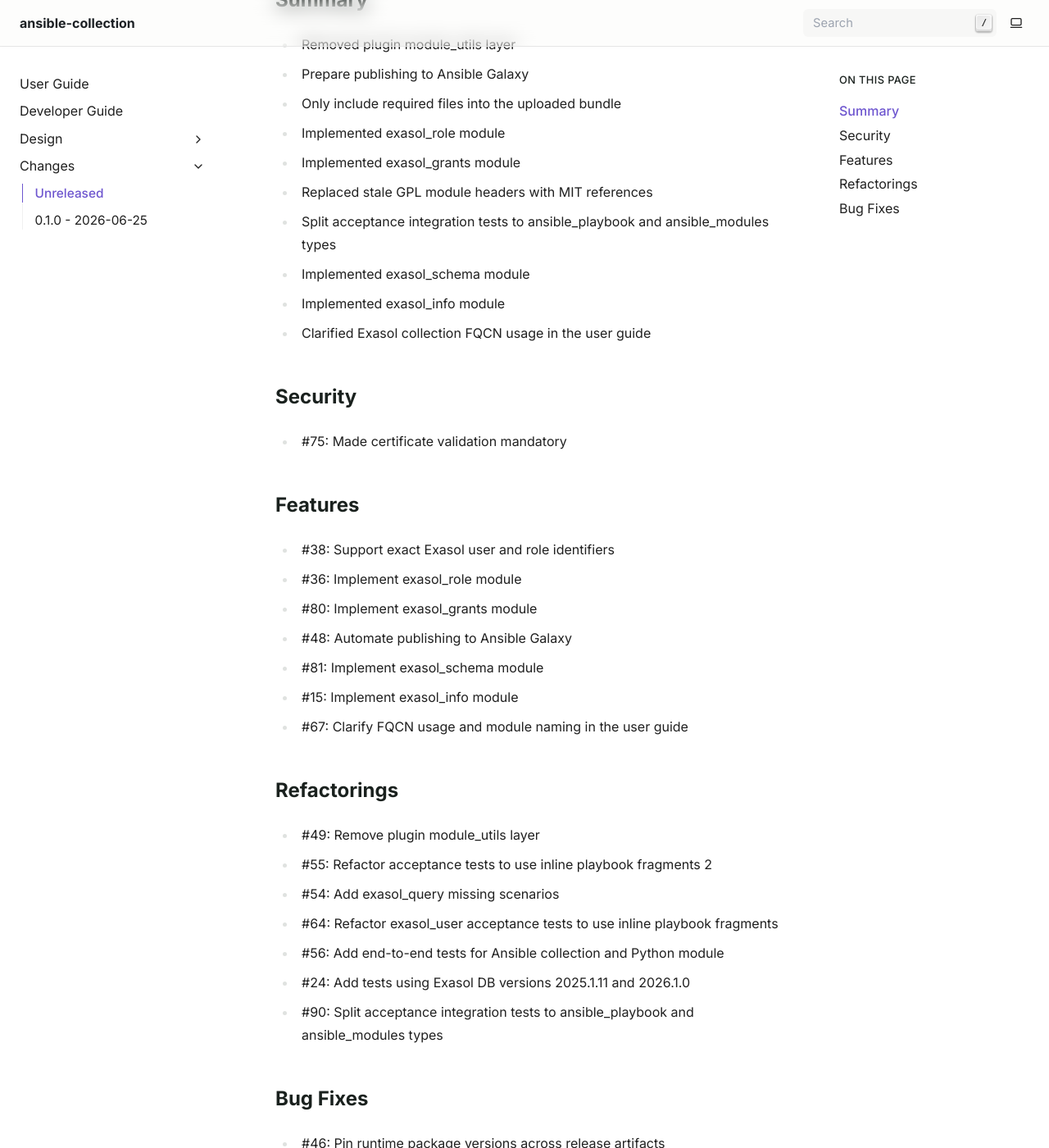
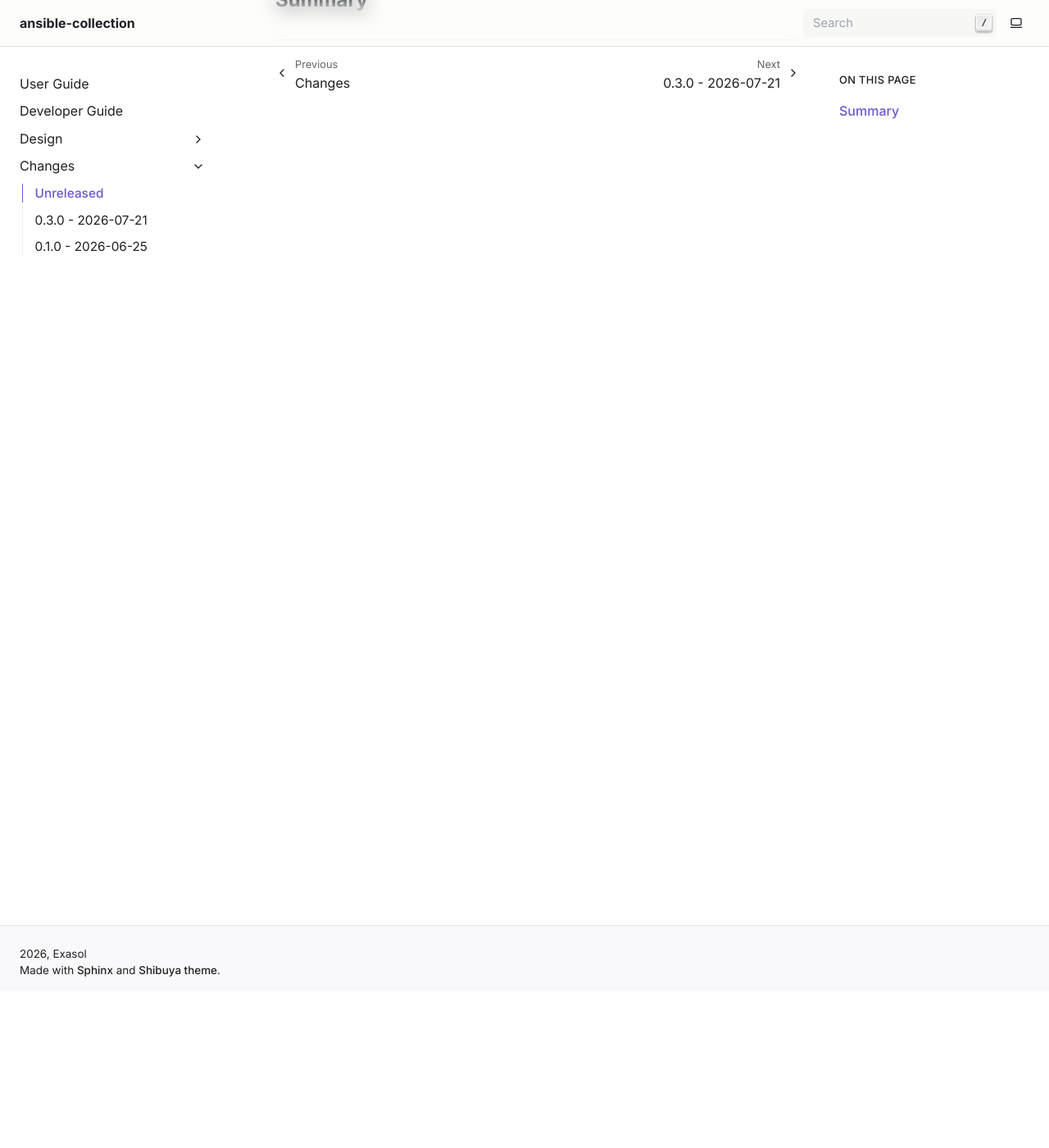
Before and after one commit to exasol/ansible-collection, a Sphinx documentation site: the page built from doc/changes/unreleased.md, in a window 1280 px wide and 1400 px high, scrolled down 192 px. Shown: the whole window at 82% size. Built offline with Sphinx 7.4.7, drawn with Linux system fonts in a browser that asks for light colours; after the commit the page ends 901 px from its top, so only the background shows below that; some of the changed text lies outside the part shown.

Commit message:
Prepare release 0.3.0 (#106)

```diff
--- a/doc/changes/unreleased.md
+++ b/doc/changes/unreleased.md
@@ -1,43 +1,3 @@
 # Unreleased
 
 ## Summary
-
-* Removed plugin module_utils layer
-* Prepare publishing to Ansible Galaxy
-* Only include required files into the uploaded bundle
-* Implemented exasol_role module
-* Implemented exasol_grants module
-* Replaced stale GPL module headers with MIT references
-* Split acceptance integration tests to ansible_playbook and ansible_modules types
-* Implemented exasol_schema module
-* Implemented exasol_info module
-* Clarified Exasol collection FQCN usage in the user guide
-
-## Security
-
-* #75: Made certificate validation mandatory
-
-## Features
-
-* #38: Support exact Exasol user and role identifiers
-* #36: Implement exasol_role module
-* #80: Implement exasol_grants module
-* #48: Automate publishing to Ansible Galaxy
-* #81: Implement exasol_schema module
-* #15: Implement exasol_info module
-* #67: Clarify FQCN usage and module naming in the user guide
-
-## Refactorings
-
-* #49: Remove plugin module_utils layer
-* #55: Refactor acceptance tests to use inline playbook fragments 2
-* #54: Add exasol_query missing scenarios
-* #64: Refactor exasol_user acceptance tests to use inline playbook fragments
-* #56: Add end-to-end tests for Ansible collection and Python module
-* #24: Add tests using Exasol DB versions 2025.1.11 and 2026.1.0
-* #90: Split acceptance integration tests to ansible_playbook and ansible_modules types
-
-## Bug Fixes
-
-* #46: Pin runtime package versions across release artifacts
-* #68: Replace stale GPL license headers with MIT references
--- a/galaxy.yml
+++ b/galaxy.yml
@@ -1,6 +1,6 @@
 namespace: exasol
 name: exasol
-version: "0.2.0"
+version: "0.3.0"
 readme: README.md
 authors:
   - Exasol AG <opensource@exasol.com>
--- a/pyproject.toml
+++ b/pyproject.toml
@@ -1,6 +1,6 @@
 [project]
 name = "exasol-ansible-modules"
-version = "0.2.0"
+version = "0.3.0"
 description = "Python runtime package for Exasol Ansible collection modules."
 authors = [
     {name = "Mykhailo Skliar", email = "mykhailo.skliar@exasol.com"},
--- a/requirements.txt
+++ b/requirements.txt
@@ -1 +1 @@
-exasol-ansible-modules==0.2.0
+exasol-ansible-modules==0.3.0
```
Also changed, not shown: README.md (+1 -1 lines), doc/changes/changelog.md (+2 -0 lines), doc/changes/changes_0.3.0.md (added, +66 -0 lines), 1 other file.
